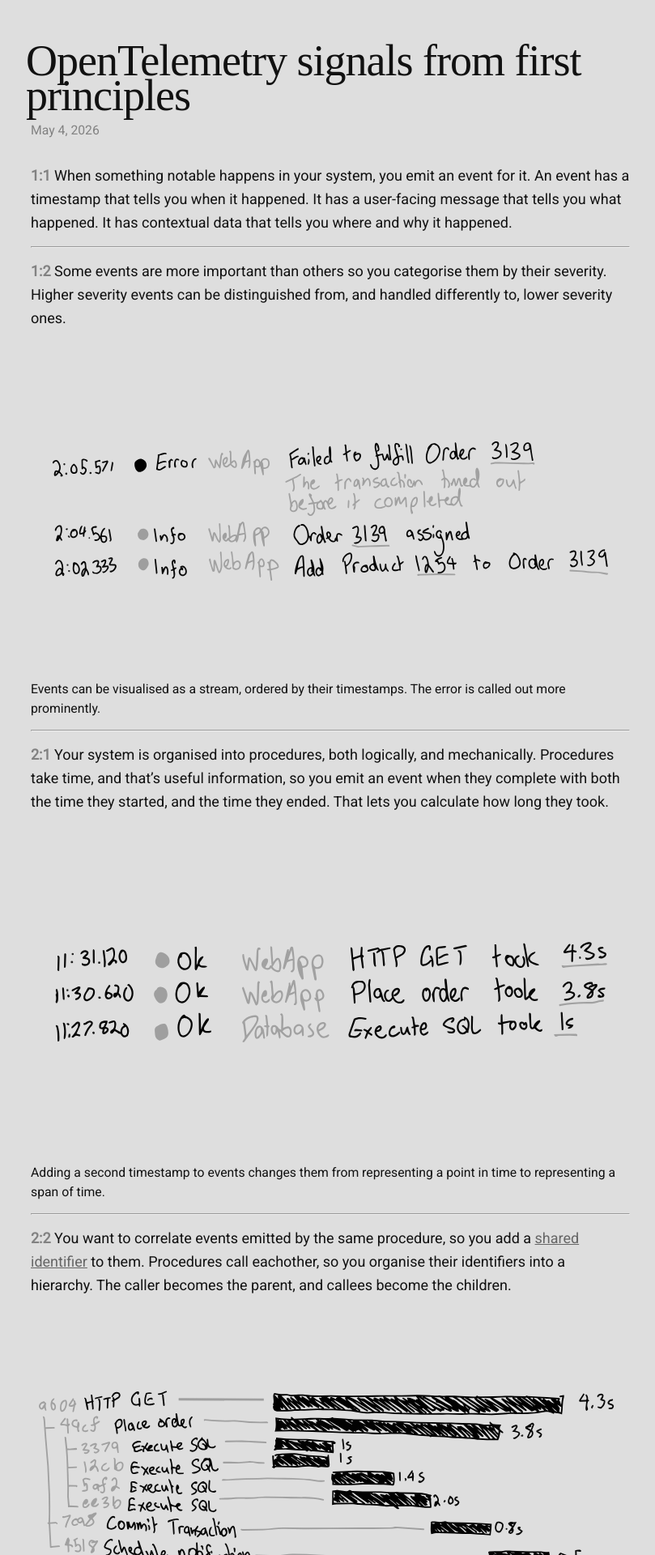
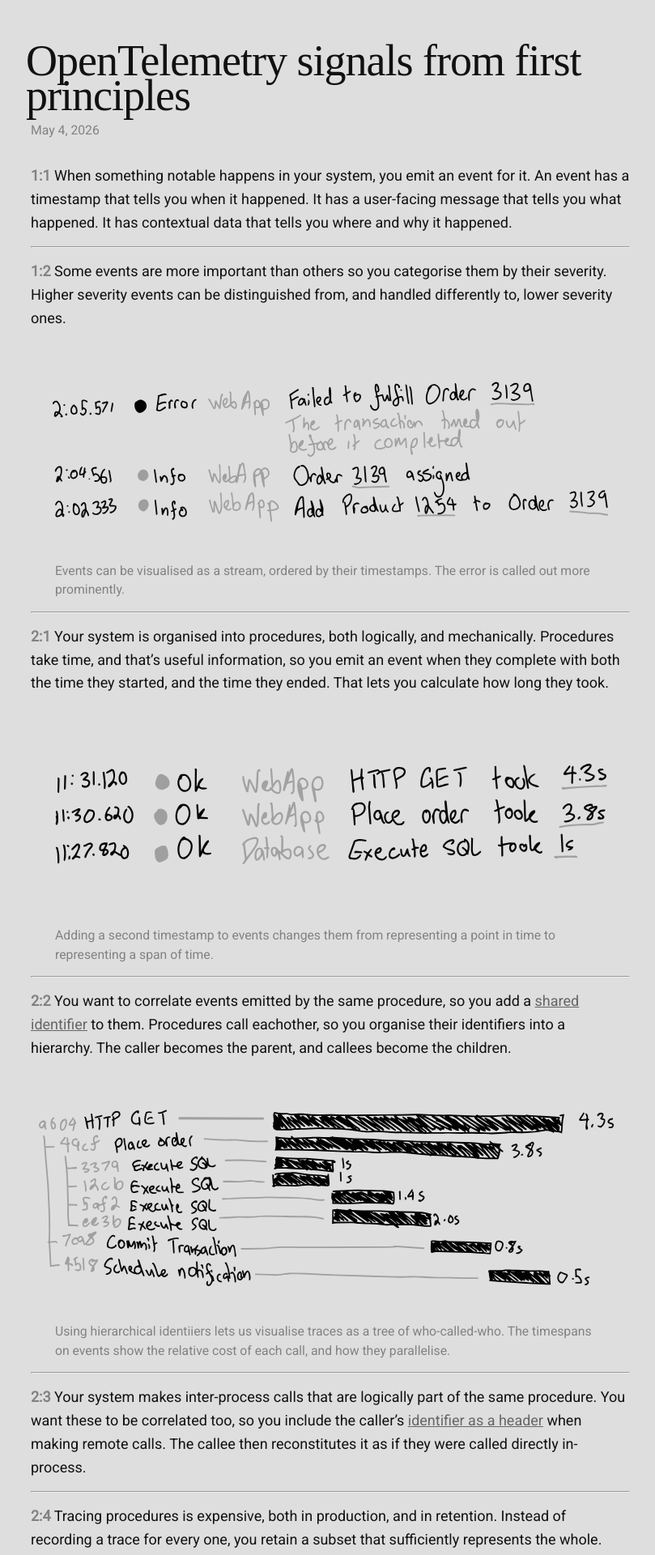
Before and after one commit to KodrAus/KodrAus.github.io, a Jekyll site: the page built from _posts/2026-05-05-otel-first-principles.md, in a window 1280 px wide. Shown: the top 1920 px of the page at 81% size, without its empty margins (232-1041 px from the left). Built offline with Jekyll 4.4.1, drawn with Linux system fonts in a browser that asks for light colours; some web fonts are replaced.

Commit message:
tweak some images

```diff
--- a/assets/main.css
+++ b/assets/main.css
@@ -124,7 +124,10 @@ figure>img {
   display:block
 }
 figcaption {
-  font-size:15.75px
+  font-size:15.75px;
+  padding-left:30px;
+  padding-right:30px;
+  color:var(--text-weak)
 }
 ul,
 ol {
```
Also changed, not shown: assets/2026-05-05-otel-first-principles-logs-dark.svg, assets/2026-05-05-otel-first-principles-logs-light.svg, assets/2026-05-05-otel-first-principles-spans-dark.svg, assets/2026-05-05-otel-first-principles-spans-light.svg, assets/2026-05-05-otel-first-principles-trace-dark.svg, assets/2026-05-05-otel-first-principles-trace-light.svg.
